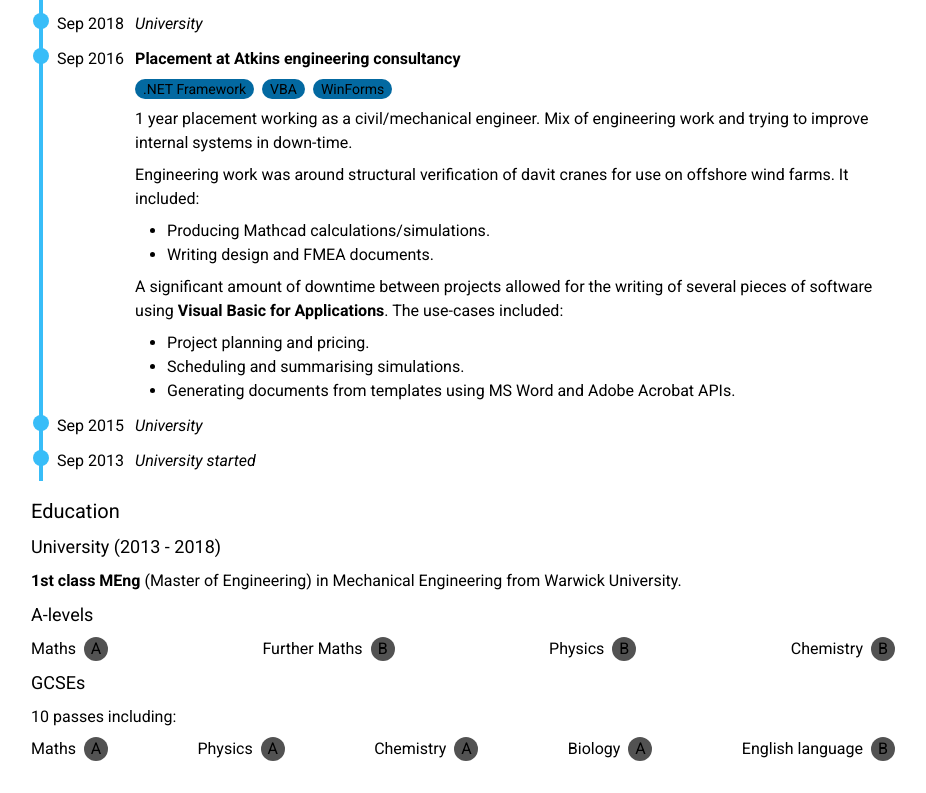
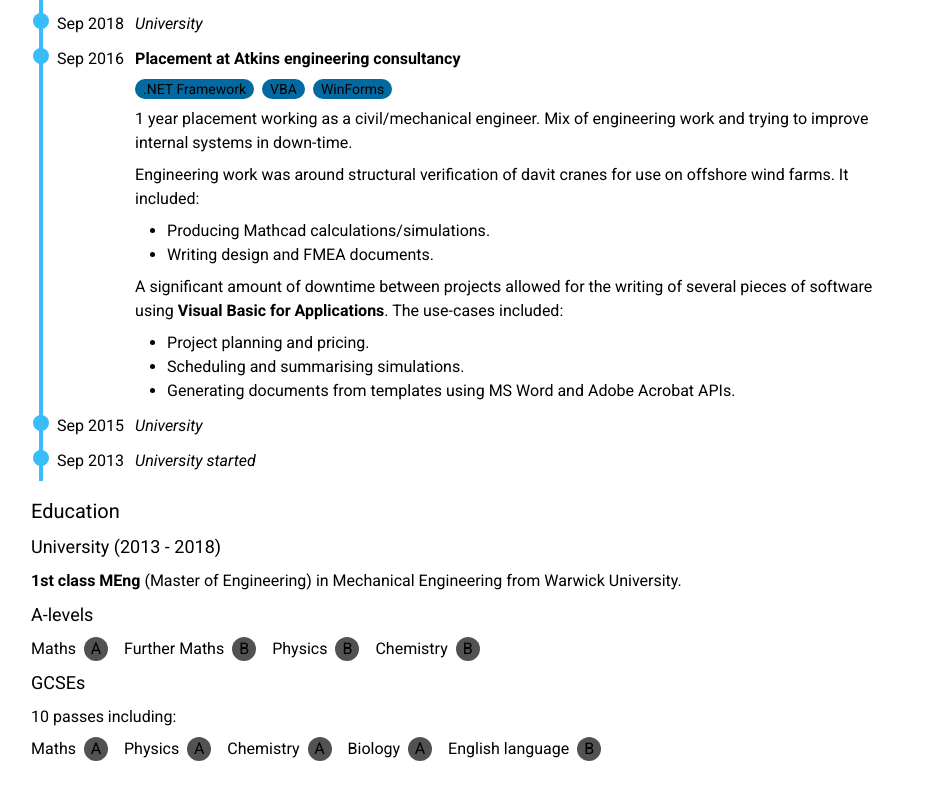
Before and after one commit to ArmandBernard/WebCV, a React (Vite) app: page / in a window 1280 px wide. Shown: the part 2091-2884 px from the top of the page, without its empty margins (177-1103 px from the left). Built offline with nearby package versions, Linux system fonts and the light colour scheme.

Commit message:
enable wrapping

```diff
--- a/src/Education.tsx
+++ b/src/Education.tsx
@@ -40,11 +40,11 @@ interface GradeListProps {
 }
 
 const GradeList: FunctionComponent<GradeListProps> = (props) => (
-  <ul className="flex items-baseline justify-between">
+  <ul className="flex flex-wrap items-baseline gap-4">
     {props.grades.map(([subject, grade]) => (
-      <li className="flex gap-2">
+      <li className="flex items-baseline gap-2">
         {subject}
-        <span className="flex justify-center bg-grade h-6 w-6 rounded-full">
+        <span className="flex items-center justify-center bg-grade h-6 w-6 rounded-full">
           {grade}
         </span>
       </li>
```
